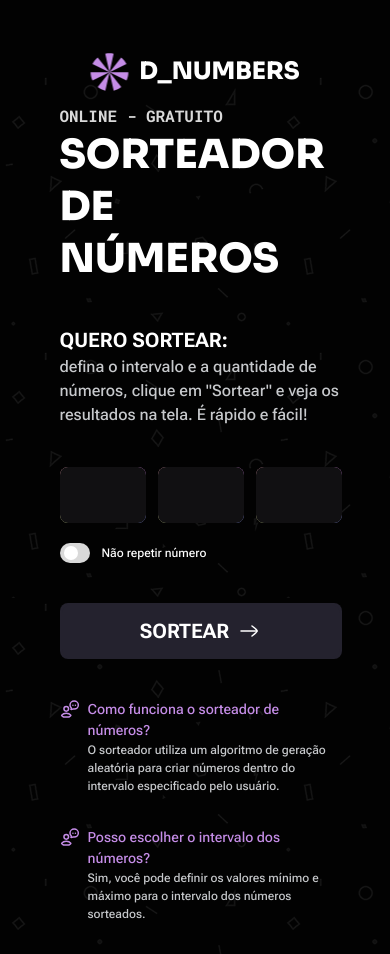
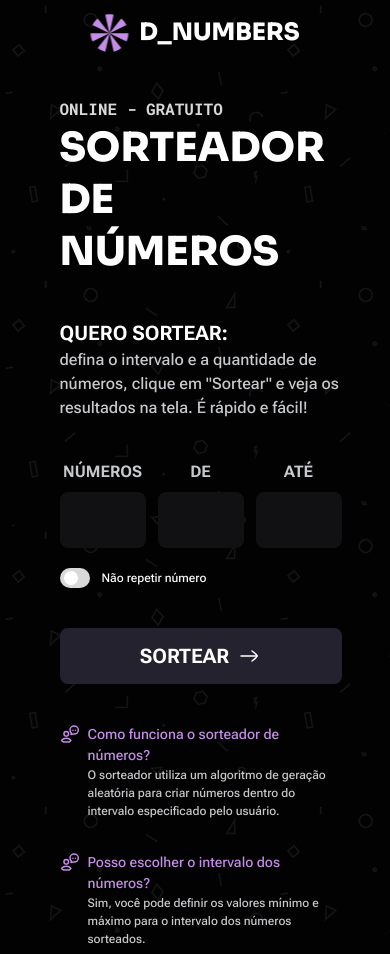
Before and after one commit to kevinsolar/Sorteador, a plain HTML site: page index.html in a window 390 px wide. Shown: the top 954 px of the page. Drawn offline with Linux system fonts and the light colour scheme.

Commit message:
Finalizing the project

```diff
--- a/css/form.css
+++ b/css/form.css
@@ -14,7 +14,18 @@ fieldset {
 	}
 }
 
+.block {
+  text-align: center;
+
+  & label {
+    font: var(--label-lg);
+    color: var(--content-secondary);
+    text-transform: uppercase;
+  }
+}
+
 .input-wrapper {
+  margin-inline: auto;
 	position: relative;
 	width: 86px;
 	height: 56px;
@@ -30,11 +41,14 @@ fieldset {
 		border-radius: 0.5rem;
 		animation: rotation 2s linear infinite;
 		z-index: 1;
+
+		visibility: hidden;
 	}
 
 	&:has(input:focus)::before,
 	&:has(input:hover)::before {
 		inset: -2px;
+		visibility: visible;
 	}
 
 	&::after {
@@ -86,8 +100,11 @@ input {
 }
 
 .button-wrapper {
+	max-width: 550px;
 	width: 100%;
 	height: 56px;
+
+  margin-inline: auto;
 
 	padding: 2px;
 	border-radius: 8px;
@@ -108,7 +125,7 @@ input {
 	& button {
 		appearance: none;
 		border: 0;
-    cursor: pointer;
+		cursor: pointer;
 		font: var(--label-lg);
 
 		width: 100%;
@@ -125,10 +142,16 @@ input {
 	}
 }
 
-@media (max-width: 1100px) {
+@media (max-width: 1180px) {
 	.inputs-group {
 		justify-content: center;
 	}
+
+  .block {
+    & label {
+      font: var(--label);
+    }
+  }
 }
 
 @property --gradient-angle {
--- a/css/global.css
+++ b/css/global.css
@@ -62,7 +62,7 @@ body {
 		display: block;
 		position: absolute;
 		inset: 0;
-		background-image: url(/assets/background.png);
+		background-image: url(../assets/background.png);
 		width: 100%;
 		height: 100%;
 		opacity: 0.35;
@@ -79,10 +79,8 @@ h6 {
 	text-transform: uppercase;
 }
 
-@media (max-width: 1000px) {
+@media (max-width: 1180px) {
 	body {
-		overflow: visible;
-		overflow-x: hidden;
 
 		background-size: 300%;
 		background-repeat: repeat;
--- a/css/home.css
+++ b/css/home.css
@@ -1,5 +1,6 @@
 header {
   position: relative;
+  min-height: 40px;
 
 	.logo {
 		position: absolute;
@@ -63,23 +64,22 @@ main {
 @media (max-width: 1440px) {
   header {
     & .logo {
-      top: 2.5rem;
+      top: 50%;
     }
   }
 }
 
-@media (max-width: 1000px) {
+@media (max-width: 1180px) {
 	header {
+    min-height: 65px;
 		& .logo {
 			position: absolute;
       transform: translate(-50%, -50%);
 
 			left: 50%;
-			top: 0;
 		}
 	}
   main {
-    margin-top: 4.5rem;
     padding: 2rem 2.5rem;
   }
 	.about {
--- a/css/utils.css
+++ b/css/utils.css
@@ -50,7 +50,7 @@
   display: none;
 }
 
-@media (max-width: 1000px) {
+@media (max-width: 1180px) {
   .mobile-only {
     display: block;
   }
--- a/index.html
+++ b/index.html
@@ -11,14 +11,16 @@
 			rel="stylesheet"
 		/>
 		<link rel="stylesheet" href="css/index.css" />
-    <link rel="shortcut icon" href="assets/logo.svg" type="image/svg">
+		<link rel="shortcut icon" href="assets/logo.svg" type="image/svg" />
 	</head>
 	<body>
 		<header class="container">
+			<a href="/">
 				<div class="logo">
 					<img src="assets/logo.svg" alt="Sorteador" />
 					<span>d_numbers</span>
 				</div>
+			</a>
 		</header>
 
 		<main class="container flex align-center">
@@ -73,14 +75,24 @@
 
 						<div class="inputs-group grid gap-1_25">
 							<div class="inputs-container flex gap-0_75">
+								<div class="block grid gap-0_5">
+									<label for="numbers">números</label>
 									<div class="input-wrapper">
 										<input type="number" name="numbers" id="numbers" required />
 									</div>
+								</div>
+
+								<div class="block grid gap-0_5">
+									<label for="from">de</label>
 									<div class="input-wrapper">
 										<input type="number" name="from" id="from" required />
 									</div>
+								</div>
+								<div class="block grid gap-0_5">
+									<label for="to">até</label>
 									<div class="input-wrapper">
 										<input type="number" name="to" id="to" required />
+									</div>
 								</div>
 							</div>
 
--- a/script.js
+++ b/script.js
@@ -3,6 +3,7 @@ const inputNumbers = document.getElementById("numbers")
 const inputFrom = document.getElementById("from")
 const inputTo = document.getElementById("to")
 const faqMobile = document.querySelector(".mobile-only.faq")
+const noRepeat = document.getElementById("repeat")
 
 let drawnNumbers = []
 
@@ -16,9 +17,32 @@ inputNumbers.oninput = () => {
 form.onsubmit = (e) => {
 	e.preventDefault()
 
-  // loop para adicionar a quantidade de numeros que foi pedido pelo input para uma lista, que contera o(s) numero(s) aleatorios
+  // nao deixa a quantiade ser 0
+  inputNumbers.value = Number(inputNumbers.value) < 1 ? 1 : inputNumbers.value
+
+	if (inputFrom.value >= inputTo.value) {
+    console.log("escolha valores distantes")
+    return
+  }
+
+	// previne um loop infinito em caso de que a qauntidade de numeros for maior que o range entre o valor menor(inputFrom) e valor maior(inputTo)
+	const maxPossible = inputTo - inputFrom + 1
+	if (inputNumbers > maxPossible) return
+
+	// Gerar números
+	if (noRepeat.checked) {
+		// Números únicos - usar while em vez de for
+		while (drawnNumbers.length < inputNumbers.value) {
+			let number = drawnNumber(inputFrom.value, inputTo.value)
+			if (!drawnNumbers.includes(number)) {
+				drawnNumbers.push(number)
+			}
+		}
+	} else {
+		// Números podem repetir
 		for (let i = 0; i < inputNumbers.value; i++) {
 			drawnNumbers.push(drawnNumber(inputFrom.value, inputTo.value))
+		}
 	}
 
 	// reseta e remove o form
```
Also changed, not shown: screenshot.jpeg (added), 1 other file. Lines whose indentation alone changed are shown as unchanged.
